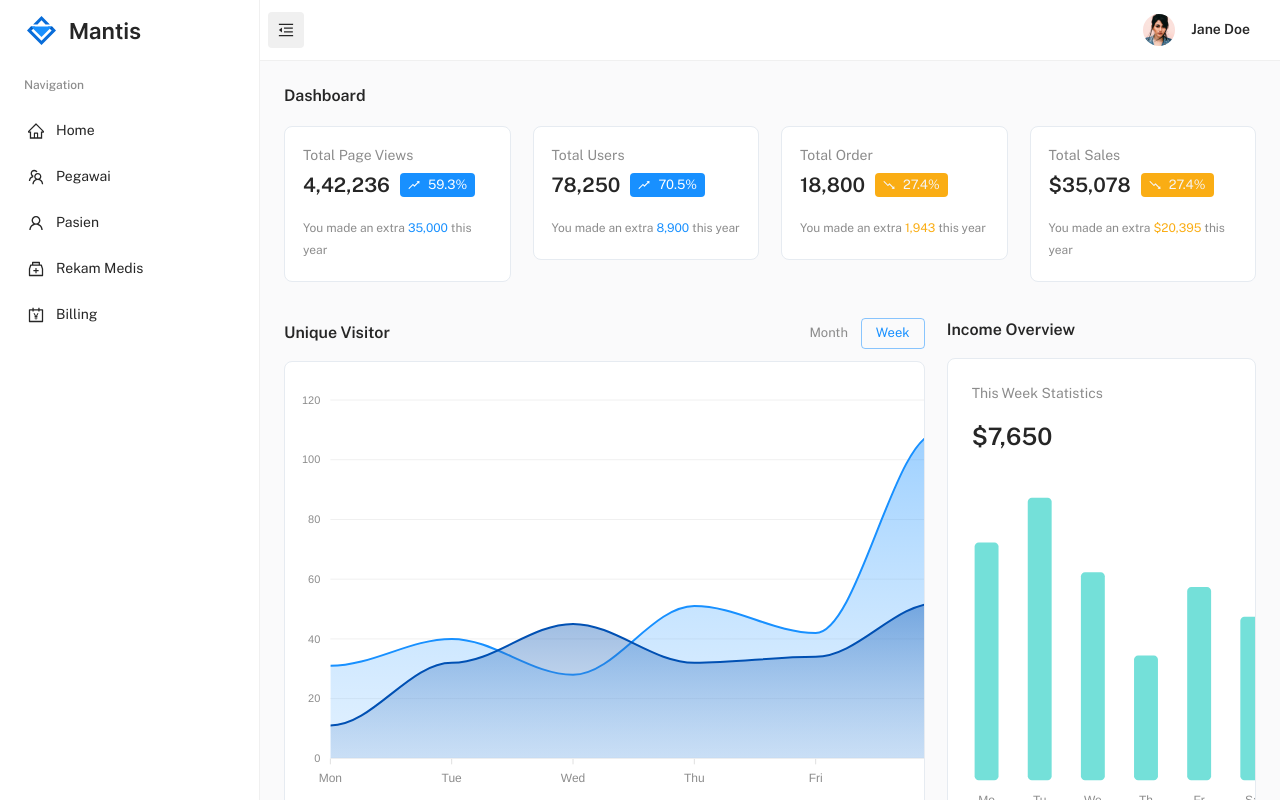
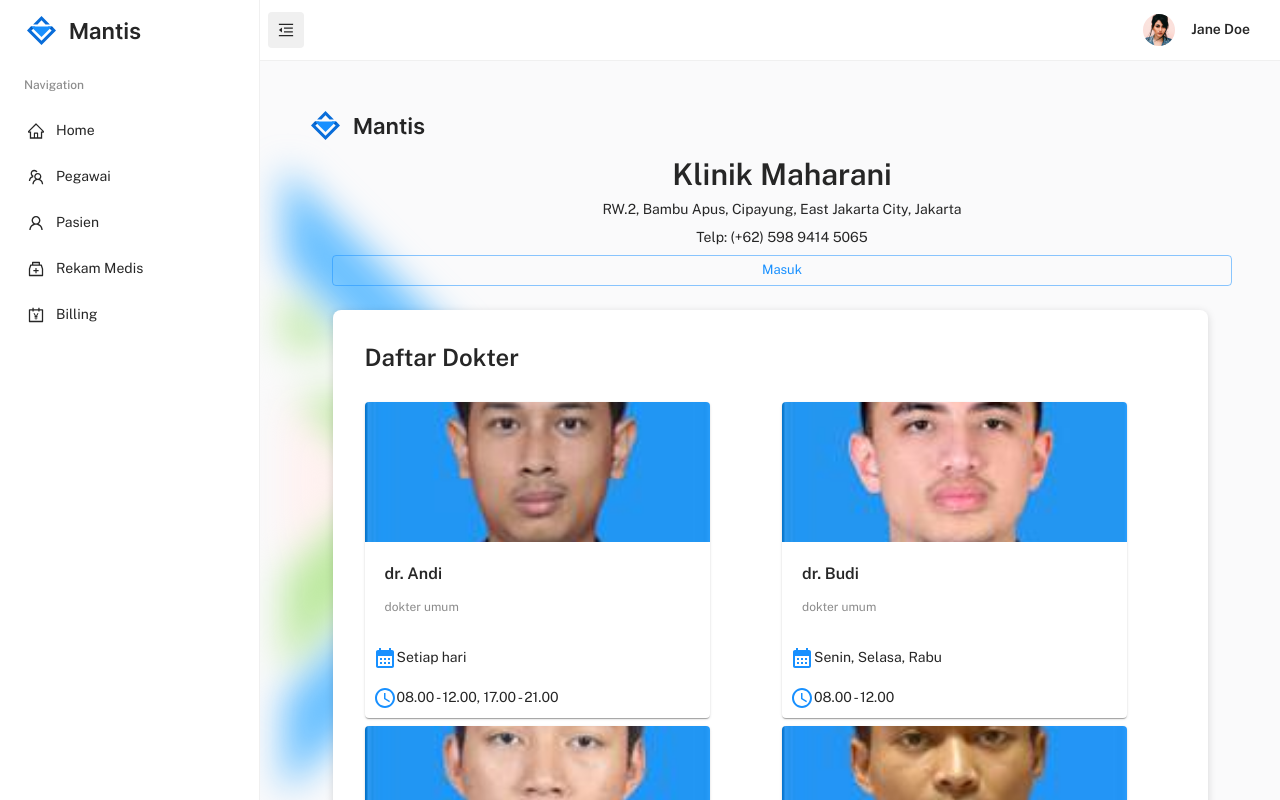
Before and after one commit to algow/tk-isad, a React (Create React App) app: page / in a window 1280 px wide. Shown: the top 800 px of the page. Built offline with nearby package versions, Linux system fonts and the light colour scheme.

Commit message:
benerin routes

```diff
--- a/src/pages/landing-page/LandingPage.js
+++ b/src/pages/landing-page/LandingPage.js
@@ -14,7 +14,7 @@ const LandingPage = () => (
     <Grid container spacing={3}>
       <Grid item xs={12}>
         <Stack direction="row" justifyContent="space-between" alignItems="baseline" sx={{ mb: { xs: -0.5, sm: 0.5 } }}>
-          <Typography variant="h3">Klinik Maharani</Typography>
+          <Typography variant="h3">Daftar Dokter</Typography>
         </Stack>
       </Grid>
       <Grid item xs={12}>
--- a/src/pages/landing-page/LandingWrapper.js
+++ b/src/pages/landing-page/LandingWrapper.js
@@ -1,7 +1,8 @@
 import PropTypes from 'prop-types';
+import { useNavigate } from 'react-router-dom';
 
 // material-ui
-import { Box, Grid } from '@mui/material';
+import { Box, Grid, Stack, Typography, Button, Container } from '@mui/material';
 
 // project import
 import LandingCard from './LandingCard';
@@ -14,7 +15,10 @@ import AuthFooter from 'components/cards/AuthFooter';
 
 // ==============================|| AUTHENTICATION - WRAPPER ||============================== //
 
-const LandingWrapper = ({ children }) => (
+const LandingWrapper = ({ children }) => {
+  const navigate = useNavigate();
+
+  return (
     <Box sx={{ minHeight: '100vh' }}>
       <AuthBackground />
       <Grid
@@ -27,6 +31,22 @@ const LandingWrapper = ({ children }) => (
       >
         <Grid item xs={12} sx={{ ml: 3, mt: 3 }}>
           <Logo />
+        </Grid>
+
+        <Grid item xs={12} sx={{ ml: 3, mt: 3 }} justifyContent="center" align="center">
+          <Container maxWidth="md">
+            <Stack spacing={0.75} sx={{ mt: -1.5 }}>
+              <Typography variant="h2">Klinik Maharani</Typography>
+              <Typography variant="body" gutterBottom>
+                RW.2, Bambu Apus, Cipayung, East Jakarta City, Jakarta
+              </Typography>
+              <Typography variant="body" gutterBottom>
+                Telp: (+62) 598 9414 5065
+              </Typography>
+
+              <Button variant="outlined" size="small" onClick={() => navigate('/pegawai')}>Masuk</Button>
+            </Stack>
+          </Container>
         </Grid>
 
         <Grid item xs={12}>
@@ -50,6 +70,7 @@ const LandingWrapper = ({ children }) => (
       </Grid>
     </Box>
   );
+};
 
 LandingWrapper.propTypes = {
   children: PropTypes.node
--- a/src/routes/LoginRoutes.js
+++ b/src/routes/LoginRoutes.js
@@ -15,6 +15,10 @@ const LoginRoutes = {
   path: '/',
   element: <MinimalLayout />,
   children: [
+    // {
+    //   path: '/',
+    //   element: <LandingPage />
+    // },
     {
       path: 'home',
       element: <LandingPage />
--- a/src/routes/MainRoutes.js
+++ b/src/routes/MainRoutes.js
@@ -6,6 +6,7 @@ import MainLayout from 'layout/MainLayout';
 import Pegawai from 'pages/main/Pegawai';
 import Pasien from 'pages/main/Pasien';
 import RekamMedis from 'pages/main/RekamMedis';
+import LandingPage from 'pages/landing-page/LandingPage';
 
 // render - dashboard
 const DashboardDefault = Loadable(lazy(() => import('pages/dashboard')));
@@ -43,7 +44,7 @@ const MainRoutes = {
     },
     {
       path: '/',
-      element: <DashboardDefault />
+      element: <LandingPage />
     },
     {
       path: 'color',
```
Lines whose indentation alone changed are shown as unchanged.
